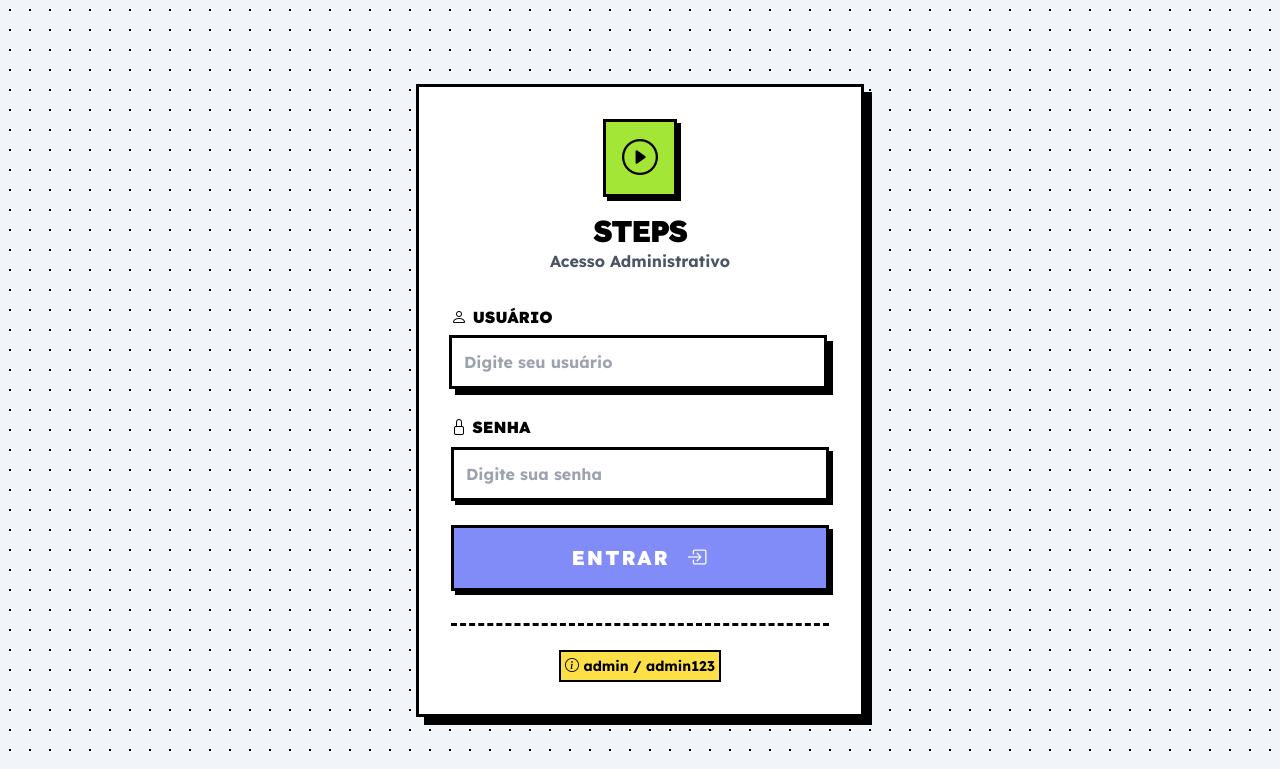
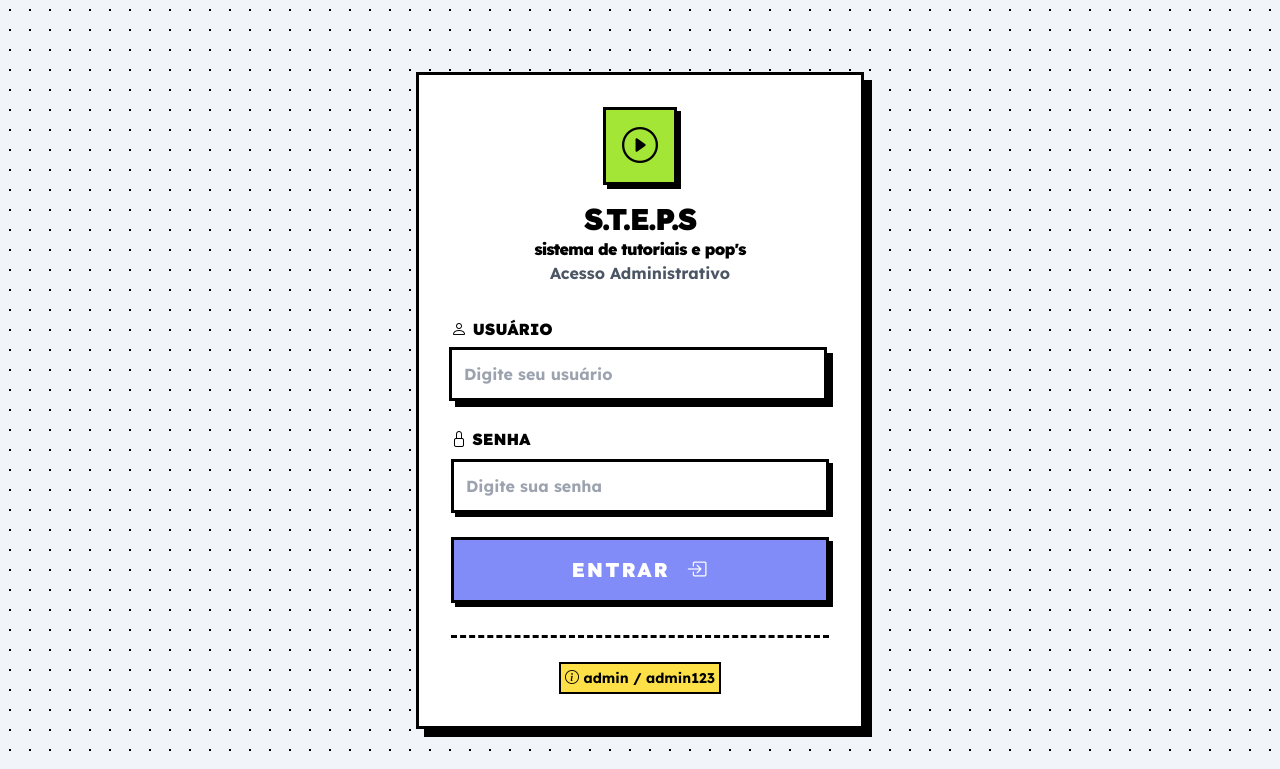
Before and after one commit to Kayque-Freitas/STEPS, a PHP site: page /STEPS/login.php in a window 1280 px wide. Shown: the top 769 px of the page. Run offline with PHP 8.4, Linux system fonts and the light colour scheme; some libraries are stand-ins or nearby versions.

Commit message:
alterações de texto

```diff
--- a/login.php
+++ b/login.php
@@ -127,7 +127,8 @@ $csrf_token = generate_csrf_token();
                 <div class="inline-block p-4 bg-main border-3 border-black shadow-brutal mb-4">
                     <i class="bi bi-play-circle text-4xl"></i>
                 </div>
-                <h1 class="text-3xl font-black uppercase tracking-tighter">STEPS</h1>
+                <h1 class="text-3xl font-black uppercase tracking-tighter">S.T.E.P.S</h1>
+                <h5 class="text-1xl font-black lowercase tracking-tighter">Sistema de Tutoriais e POP's</h5>
                 <p class="font-bold text-gray-600">Acesso Administrativo</p>
             </div>
 
```
